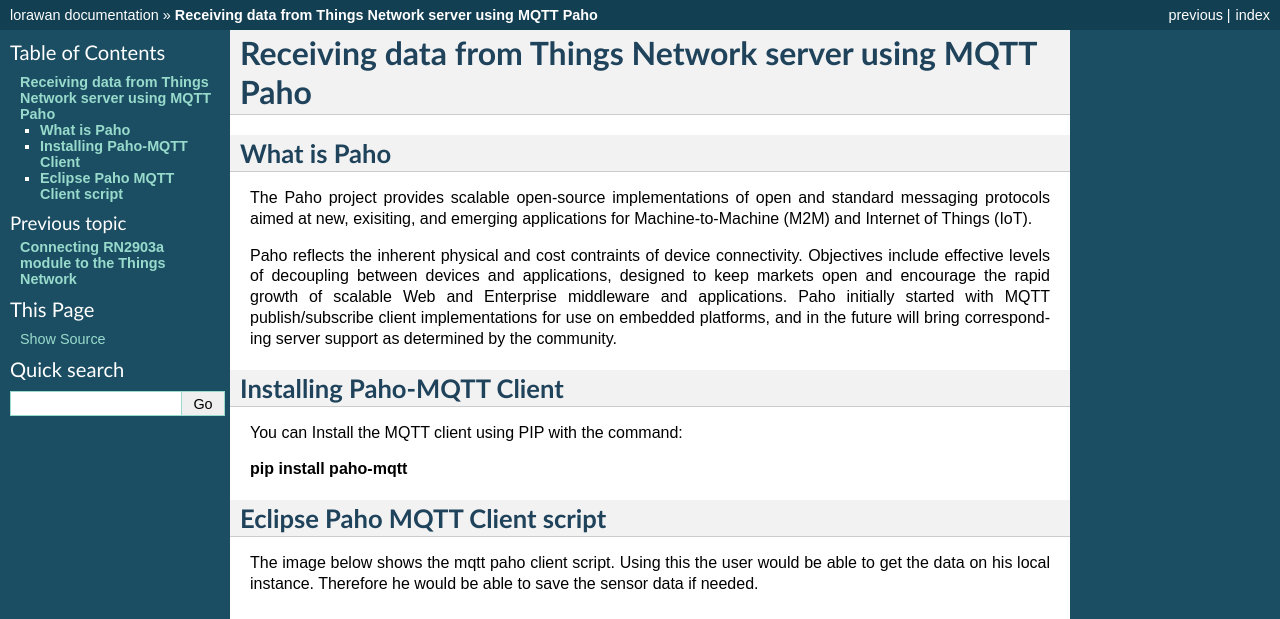
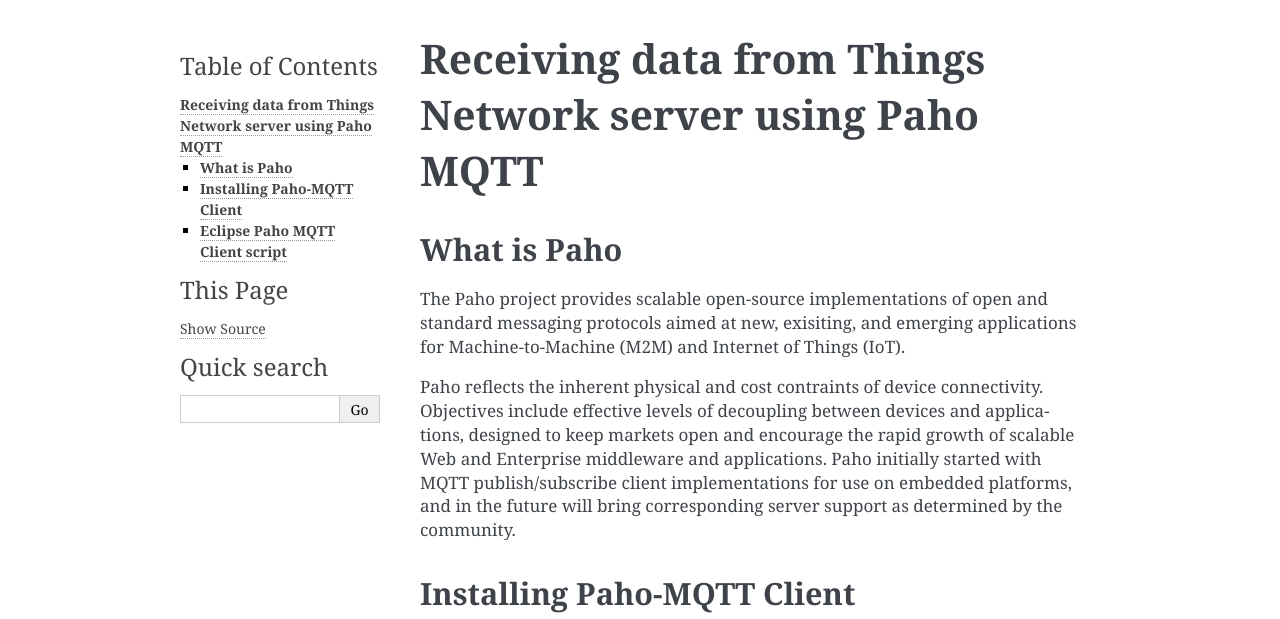
Before and after one commit to ANRGUSC/lorawandocs, a Sphinx documentation site: the page built from docs/source/mqttpaho.rst, in a window 1280 px wide. Shown: the top 619 px of the page. Built offline with Sphinx 7.4.7, drawn with Linux system fonts in a browser that asks for light colours; some of the changed lines change nothing that is shown; some of the changed text lies outside the part shown; grey boxes are pictures that could not be loaded.

Commit message:
first commit

```diff
--- a/docs/source/conf.py
+++ b/docs/source/conf.py
@@ -1,8 +1,10 @@
+# -*- coding: utf-8 -*-
+#
 # Configuration file for the Sphinx documentation builder.
 #
-# This file only contains a selection of the most common options. For a full
-# list see the documentation:
-# https://www.sphinx-doc.org/en/master/usage/configuration.html
+# This file does only contain a selection of the most common options. For a
+# full list see the documentation:
+# http://www.sphinx-doc.org/en/master/config
 
 # -- Path setup --------------------------------------------------------------
 
@@ -17,28 +19,55 @@
 
 # -- Project information -----------------------------------------------------
 
-
-
 project = 'lorawan'
 copyright = '2020, Sukruth Babu'
 author = 'Sukruth Babu'
 
+# The short X.Y version
+version = u''
+# The full version, including alpha/beta/rc tags
+release = u'0.0.1'
+
 
 # -- General configuration ---------------------------------------------------
+
+# If your documentation needs a minimal Sphinx version, state it here.
+#
+# needs_sphinx = '1.0'
 
 # Add any Sphinx extension module names here, as strings. They can be
 # extensions coming with Sphinx (named 'sphinx.ext.*') or your custom
 # ones.
 extensions = [
+    'sphinx.ext.autodoc',
 ]
 
 # Add any paths that contain templates here, relative to this directory.
-templates_path = ['_templates']
+templates_path = ['ntemplates']
+
+# The suffix(es) of source filenames.
+# You can specify multiple suffix as a list of string:
+#
+# source_suffix = ['.rst', '.md']
+source_suffix = '.rst'
+
+# The master toctree document.
+master_doc = 'index'
+
+# The language for content autogenerated by Sphinx. Refer to documentation
+# for a list of supported languages.
+#
+# This is also used if you do content translation via gettext catalogs.
+# Usually you set "language" from the command line for these cases.
+language = None
 
 # List of patterns, relative to source directory, that match files and
 # directories to ignore when looking for source files.
 # This pattern also affects html_static_path and html_extra_path.
 exclude_patterns = []
+
+# The name of the Pygments (syntax highlighting) style to use.
+pygments_style = None
 
 
 # -- Options for HTML output -------------------------------------------------
@@ -46,9 +75,103 @@
 # The theme to use for HTML and HTML Help pages.  See the documentation for
 # a list of builtin themes.
 #
-html_theme = 'default'
+#html_theme = 'alabaster'
+
+# Theme options are theme-specific and customize the look and feel of a theme
+# further.  For a list of options available for each theme, see the
+# documentation.
+#
+# html_theme_options = {}
 
 # Add any paths that contain custom static files (such as style sheets) here,
 # relative to this directory. They are copied after the builtin static files,
 # so a file named "default.css" will overwrite the builtin "default.css".
-html_static_path = ['_static']
+html_static_path = ['nstatic']
+
+# Custom sidebar templates, must be a dictionary that maps document names
+# to template names.
+#
+# The default sidebars (for documents that don't match any pattern) are
+# defined by theme itself.  Builtin themes are using these templates by
+# default: ``['localtoc.html', 'relations.html', 'sourcelink.html',
+# 'searchbox.html']``.
+#
+# html_sidebars = {}
+
+
+# -- Options for HTMLHelp output ---------------------------------------------
+
+# Output file base name for HTML help builder.
+htmlhelp_basename = 'i3doc'
+
+
+# -- Options for LaTeX output ------------------------------------------------
+
+latex_elements = {
+    # The paper size ('letterpaper' or 'a4paper').
+    #
+    # 'papersize': 'letterpaper',
+
+    # The font size ('10pt', '11pt' or '12pt').
+    #
+    # 'pointsize': '10pt',
+
+    # Additional stuff for the LaTeX preamble.
+    #
+    # 'preamble': '',
+
+    # Latex figure (float) alignment
+    #
+    # 'figure_align': 'htbp',
+}
+
+# Grouping the document tree into LaTeX files. List of tuples
+# (source start file, target name, title,
+#  author, documentclass [howto, manual, or own class]).
+latex_documents = [
+    (master_doc, 'i3.tex', u'i3 Documentation',
+     u'ANRG', 'manual'),
+]
+
+
+# -- Options for manual page output ------------------------------------------
+
+# One entry per manual page. List of tuples
+# (source start file, name, description, authors, manual section).
+man_pages = [
+    (master_doc, 'i3', u'i3 Documentation',
+     [author], 1)
+]
+
+
+# -- Options for Texinfo output ----------------------------------------------
+
+# Grouping the document tree into Texinfo files. List of tuples
+# (source start file, target name, title, author,
+#  dir menu entry, description, category)
+texinfo_documents = [
+    (master_doc, 'i3', u'i3 Documentation',
+     author, 'i3', 'One line description of project.',
+     'Miscellaneous'),
+]
+
+
+# -- Options for Epub output -------------------------------------------------
+
+# Bibliographic Dublin Core info.
+epub_title = project
+
+# The unique identifier of the text. This can be a ISBN number
+# or the project homepage.
+#
+# epub_identifier = ''
+
+# A unique identification for the text.
+#
+# epub_uid = ''
+
+# A list of files that should not be packed into the epub file.
+epub_exclude_files = ['search.html']
+
+
+# -- Extension configuration -------------------------------------------------
--- a/docs/source/mqttpaho.rst
+++ b/docs/source/mqttpaho.rst
@@ -1,4 +1,4 @@
-**Receiving data from Things Network server using MQTT Paho**
+**Receiving data from Things Network server using Paho MQTT**
 =============
 
 
```
